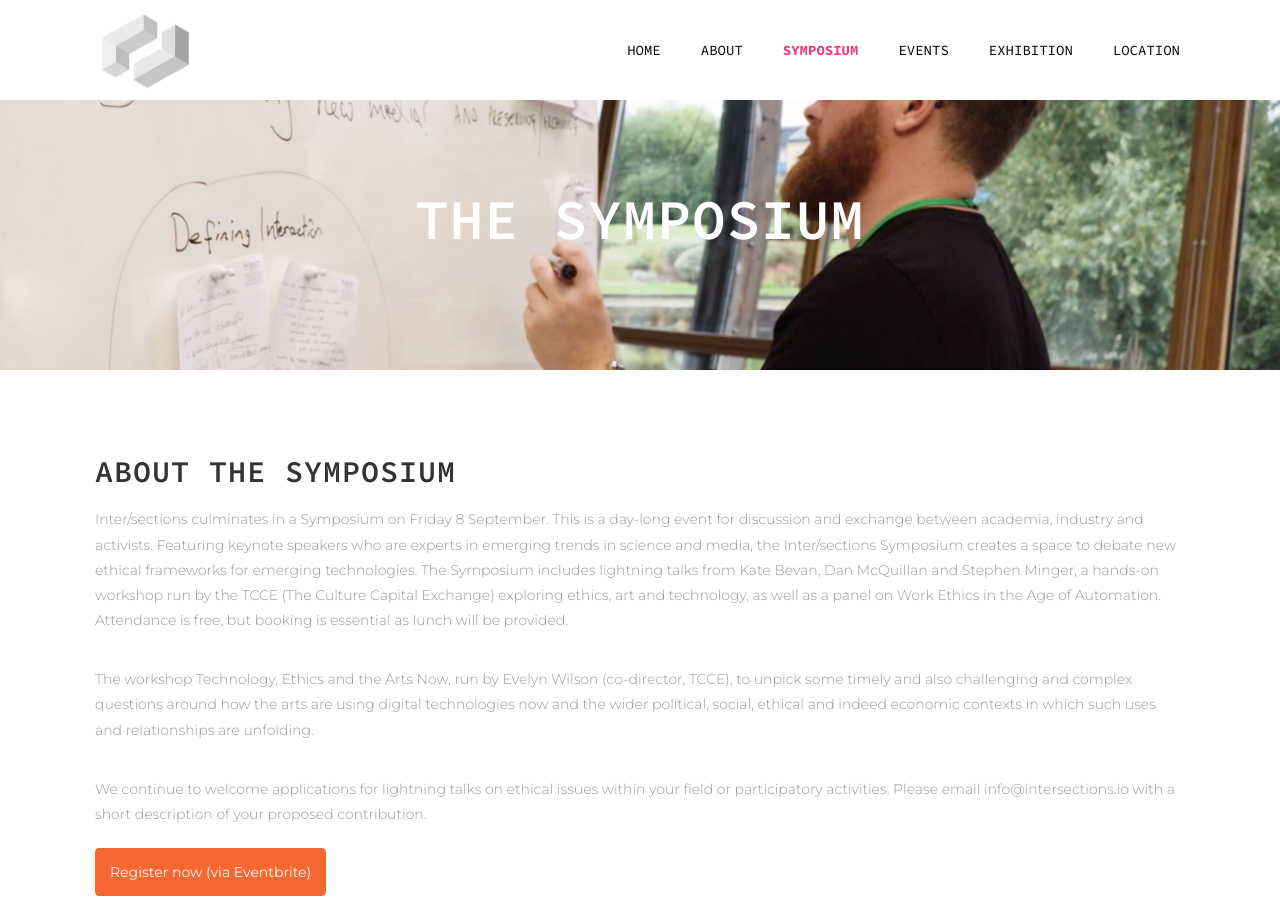
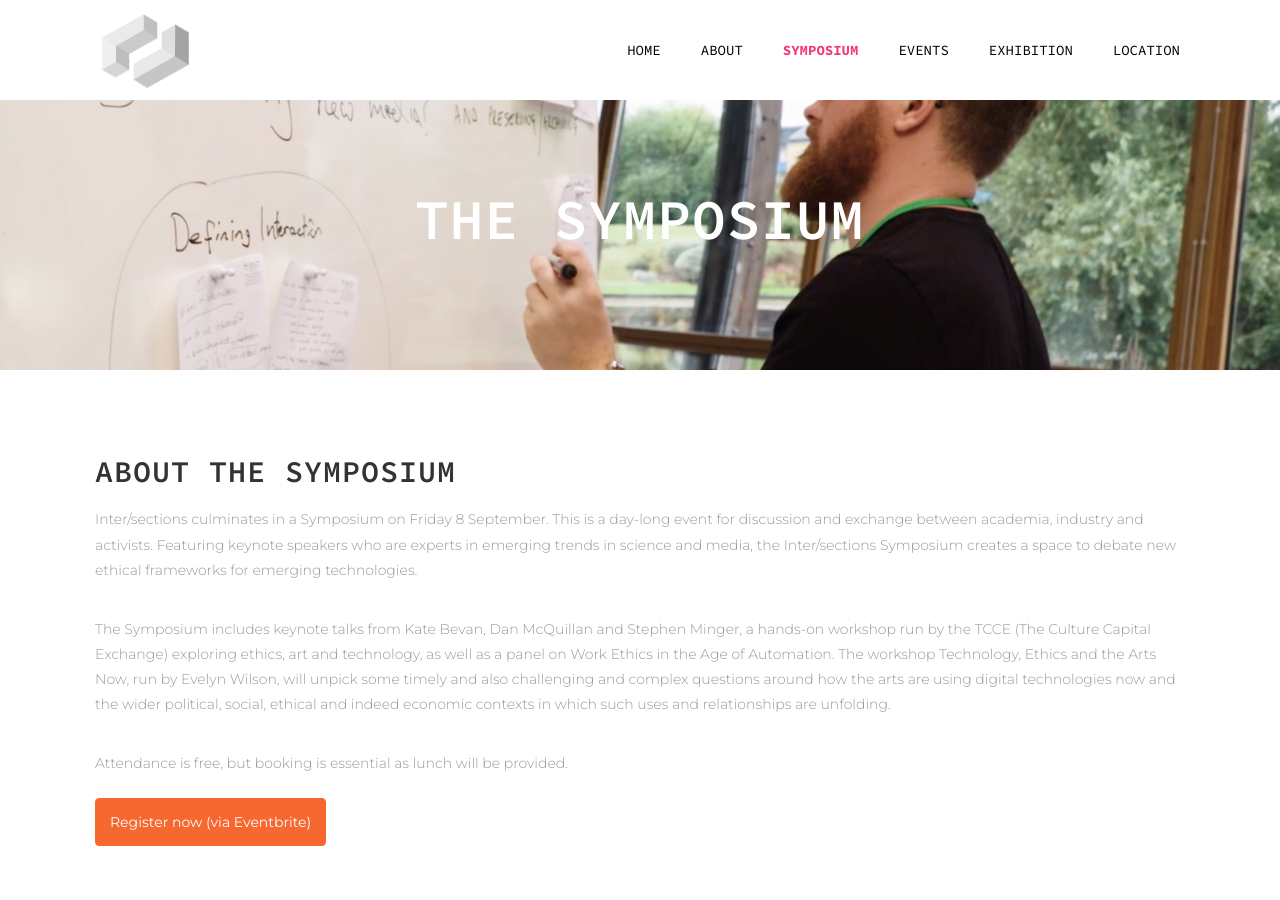
Before and after one commit to disastrid/intersections_redux, a Jekyll site: the page built from symposium.html, in a window 1280 px wide and 900 px high. Built offline with Jekyll 4.4.1, drawn with Linux system fonts in a browser that asks for light colours.

Commit message:
More amendments via VCP

```diff
--- a/symposium.html
+++ b/symposium.html
@@ -17,11 +17,11 @@ section_id: symposium
   <div class='row'>
     <div class='medium-12 columns'>
       <h2>About the Symposium</h2>
-      <p>Inter/sections culminates in a Symposium on Friday 8 September. This is a day-long event for discussion and exchange between academia, industry and activists. Featuring keynote speakers who are experts in emerging trends in science and media, the Inter/sections Symposium creates a space to debate new ethical frameworks for emerging technologies. The Symposium includes lightning talks from Kate Bevan, Dan McQuillan and Stephen Minger, a hands-on workshop run by the TCCE (The Culture Capital Exchange) exploring ethics, art and technology, as well as a panel on Work Ethics in the Age of Automation. Attendance is free, but booking is essential as lunch will be provided.</p>
-      <p>The workshop Technology, Ethics and the Arts Now, run by Evelyn Wilson (co-director, TCCE), to unpick some timely and also challenging and complex questions around how the arts are using digital technologies now and the wider political, social, ethical and indeed economic contexts in which such uses and relationships are unfolding.</p>
+      <p>Inter/sections culminates in a Symposium on Friday 8 September. This is a day-long event for discussion and exchange between academia, industry and activists. Featuring keynote speakers who are experts in emerging trends in science and media, the Inter/sections Symposium creates a space to debate new ethical frameworks for emerging technologies.
 
-      <p>We continue to welcome applications for lightning talks on ethical issues within your field or participatory activities. Please email info@intersections.io with a short description of your proposed contribution.</p>
+      <p>The Symposium includes keynote talks from Kate Bevan, Dan McQuillan and Stephen Minger, a hands-on workshop run by the TCCE (The Culture Capital Exchange) exploring ethics, art and technology, as well as a panel on Work Ethics in the Age of Automation. The workshop Technology, Ethics and the Arts Now, run by Evelyn Wilson, will unpick some timely and also challenging and complex questions around how the arts are using digital technologies now and the wider political, social, ethical and indeed economic contexts  in which such uses and relationships are unfolding.</p>
 
+      <p>Attendance is free, but booking is essential as lunch will be provided.</p>
 
       <a href="https://www.eventbrite.co.uk/e/intersections-symposium-tickets-35385982426" class="button-link register-now">Register now (via Eventbrite)</a>
     </div>
```
